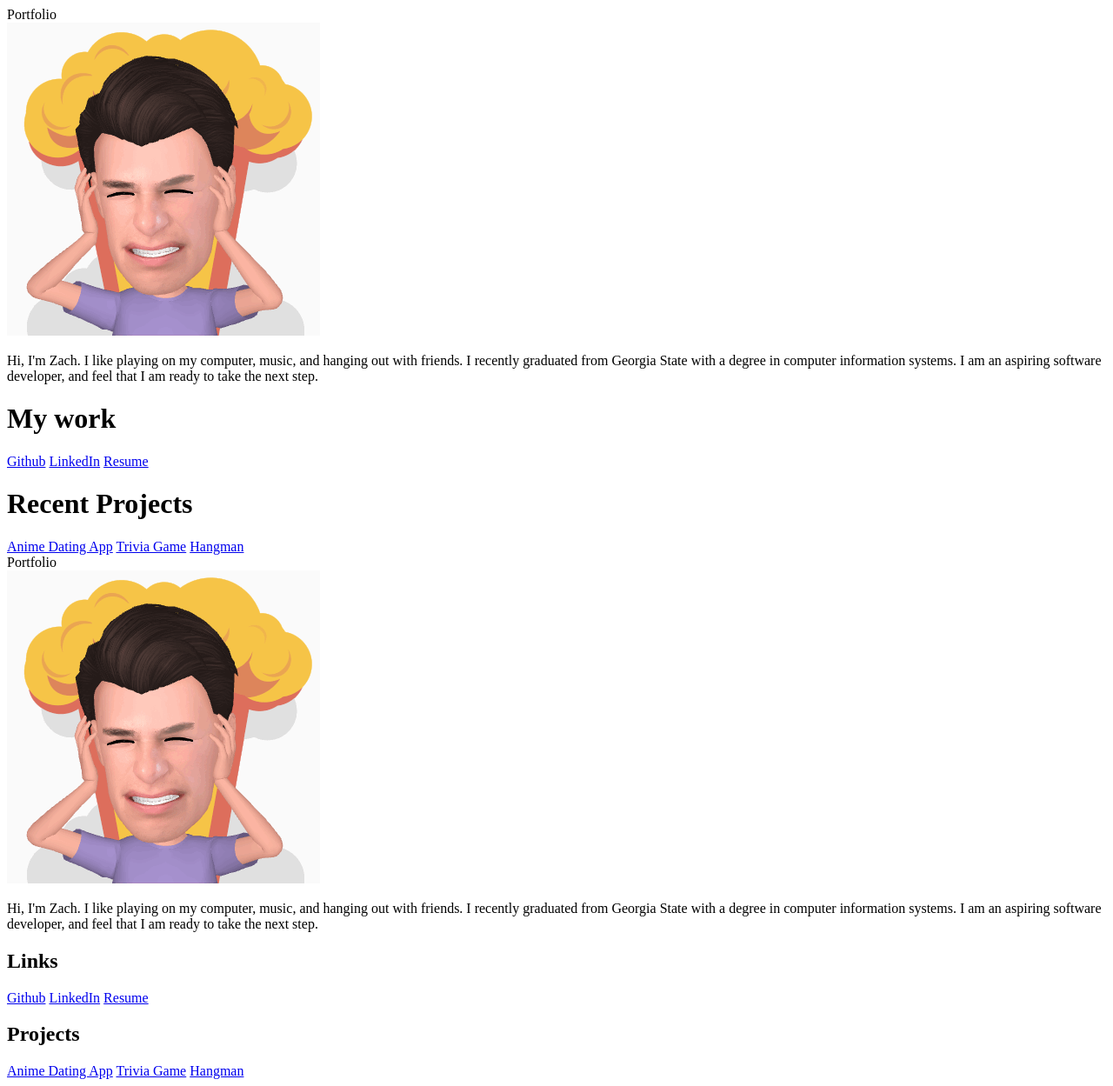
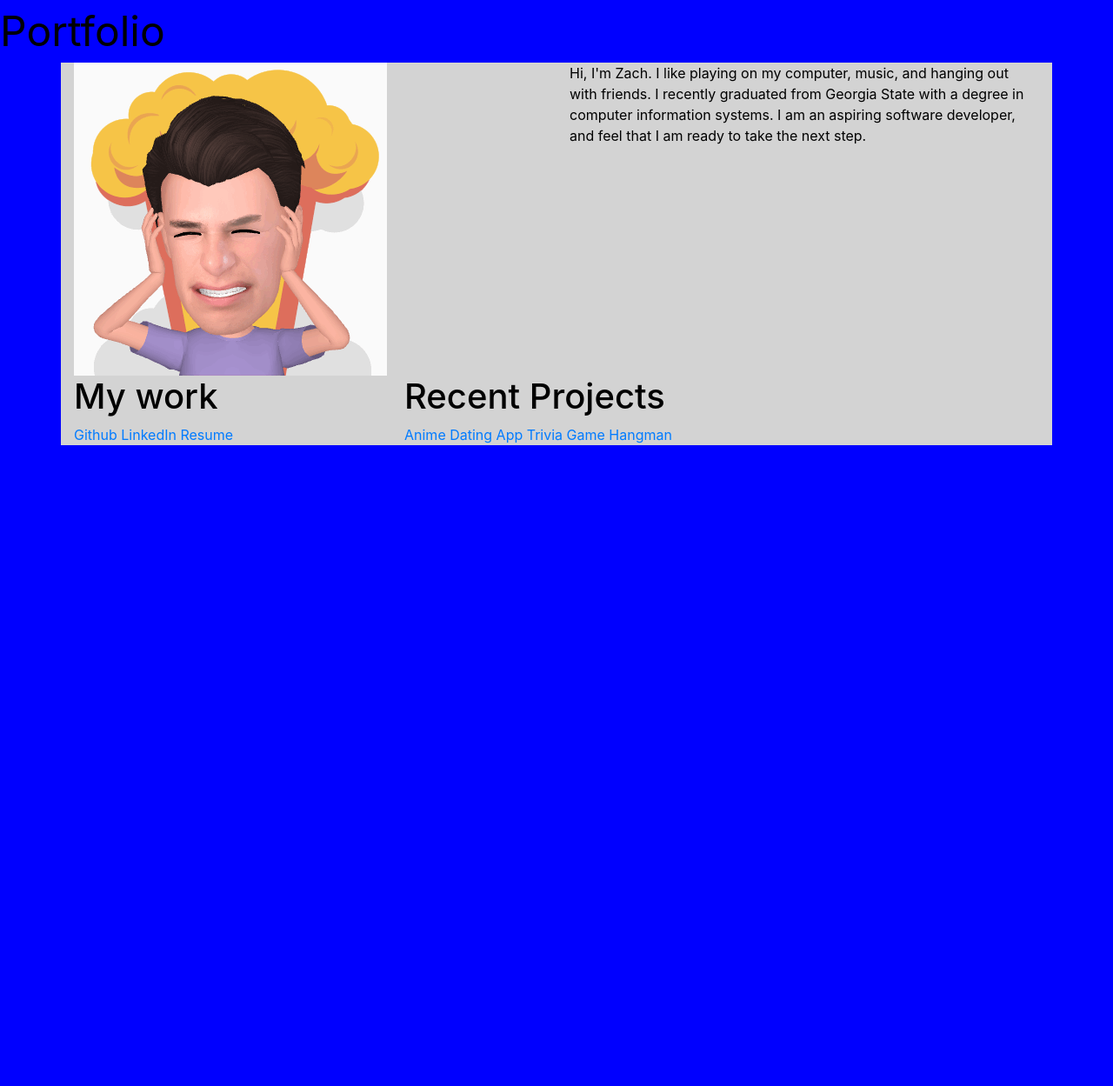
Before and after one commit to zscott92/z_portfolio, a plain HTML site: page index.html in a window 1280 px wide. Shown: the whole page at 87% size. After the commit the page ends 800 px from the top, so only its background shows below. Drawn offline with nearby package versions, Linux system fonts and the light colour scheme.

Commit message:
update html

```diff
--- a/assets/css/style.css
+++ b/assets/css/style.css
@@ -0,0 +1,12 @@
+body {
+    background-color: blue;
+    color: black;
+}
+
+.container {
+    background: lightgrey;
+}
+
+header {
+    font-size: 48px;
+}
--- a/index.html
+++ b/index.html
@@ -5,6 +5,8 @@
     <meta charset="UTF-8">
     <meta name="viewport" content="width=device-width, initial-scale=1.0">
     <meta http-equiv="X-UA-Compatible" content="ie=edge">
+    <link rel="stylesheet" href="https://stackpath.bootstrapcdn.com/bootstrap/4.3.1/css/bootstrap.min.css" integrity="sha384-ggOyR0iXCbMQv3Xipma34MD+dH/1fQ784/j6cY/iJTQUOhcWr7x9JvoRxT2MZw1T" crossorigin="anonymous">
+    <link rel="stylesheet" href="assets/css/style.css">
     <title>Zach Scott</title>
 </head>
 
@@ -41,28 +43,8 @@
 
             </div>
           </div>
-</div>
-<body>
-    <header>Portfolio</header>
-    <img src="assets/images/MyEmoji_180712_225108_15.gif" alt="profile picture">
-    <section>
-        <p>
-            Hi, I'm Zach. I like playing on my computer, music, and hanging out with friends.
-             I recently graduated from Georgia State with a degree in computer information systems.
-             I am an aspiring software developer, and feel that I am ready to take the next step.
-        </p>
-    </section>
-    <section>
-        <h1>Links</h1>
-        <a href = "https://github.com/zscott92">Github</a>
-        <a href = "https://www.linkedin.com/in/zach-scott-7a82b4138">LinkedIn</a>
-        <a href = "assets/images/Current_Resume.docx">Resume</a>
-    </section>
-    <section>
-        <h1>Projects</h1>
-        <a href = "https://zscott92.github.io/Animingle/">Anime Dating App</a>
-        <a href = "https://zscott92.github.io/TriviaGame/">Trivia Game</a>
-        <a href = "https://zscott92.github.io/unit-4-game/">Hangman</a>
-    </section>
+          </div>
+        </div>
+    </div>
 </body>
 </html>
```
